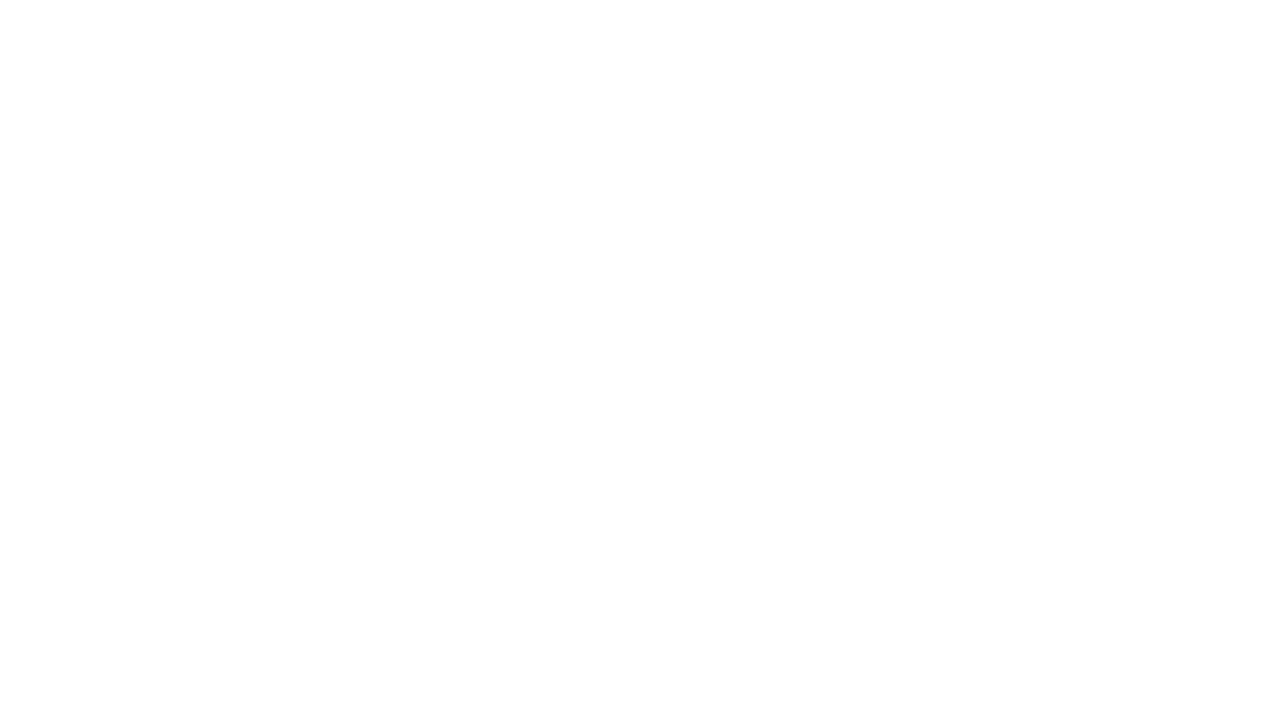
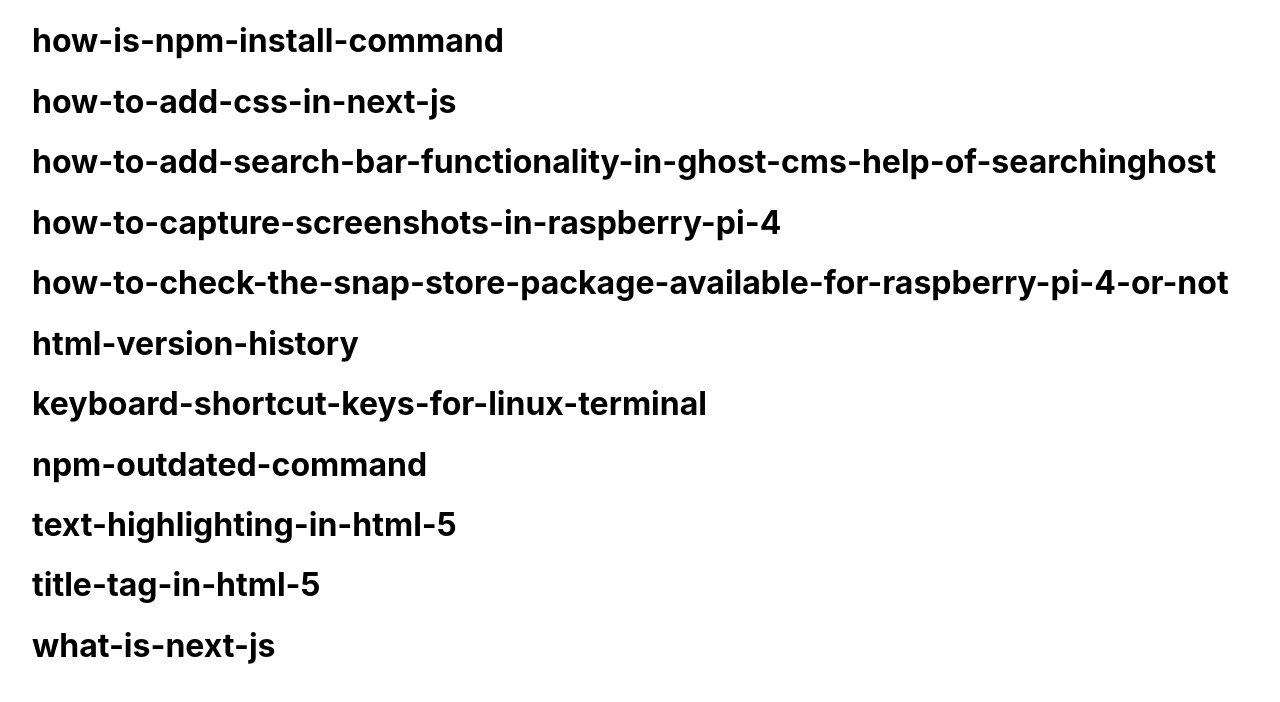
Before and after one commit to JakariaJishan/NEXT-JS, a Next.js app in the folder markdown-blog-with-search-tag-v3/: page / in a window 1280 px wide. Shown: the top 702 px of the page. Built offline with nearby package versions, Linux system fonts and the light colour scheme.

Commit message:
next day

```diff
--- a/markdown-blog-with-search-tag-v3/pages/index.js
+++ b/markdown-blog-with-search-tag-v3/pages/index.js
@@ -1,10 +1,10 @@
-import matter from 'gray-matter'
-import Head from 'next/head'
-import styles from '../styles/Home.module.css'
-const fs = require("fs")
-const path = require("path")
-export default function Home(props) {
-  console.log(props)
+import matter from "gray-matter";
+import Head from "next/head";
+import styles from "../styles/Home.module.css";
+const fs = require("fs");
+const path = require("path");
+export default function Home({ file }) {
+  console.log(file);
   return (
     <div className={styles.container}>
       <Head>
@@ -12,25 +12,30 @@
         <meta name="description" content="Generated by create next app" />
         <link rel="icon" href="/favicon.ico" />
       </Head>
-
+      {file.map((item) => (
+        <h1 key={item.slug}>{item.slug}</h1>
+      ))}
     </div>
-  )
+  );
 }
 
-export async function getStaticProps(){
-  const files = fs.readdirSync(path.join('posts'))
-  const file = files.map(filename => {
+export async function getStaticProps() {
+  const files = fs.readdirSync(path.join("posts"));
+  const file = files.map((filename) => {
     const slug = filename.replace(".md", "");
-    const markdownWithMeta = fs.readFileSync(path.join('posts', filename), 'utf-8');
-    const {data} = matter(markdownWithMeta)
+    const markdownWithMeta = fs.readFileSync(
+      path.join("posts", filename),
+      "utf-8"
+    );
+    const { data } = matter(markdownWithMeta);
     return {
       slug,
-      data
-    }
-  })
+      data,
+    };
+  });
   return {
     props: {
-      file
-    }
-  }
+      file,
+    },
+  };
 }
```
